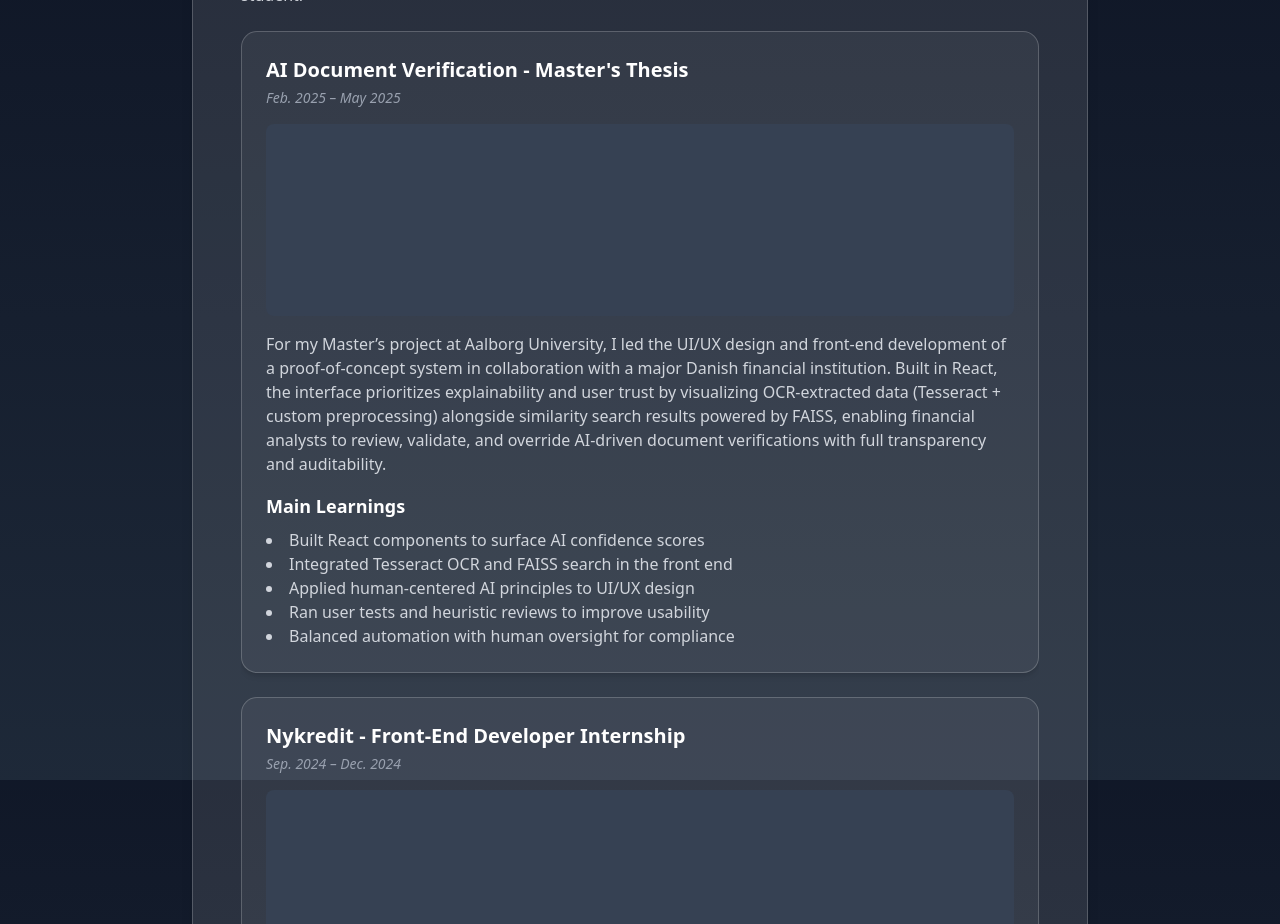
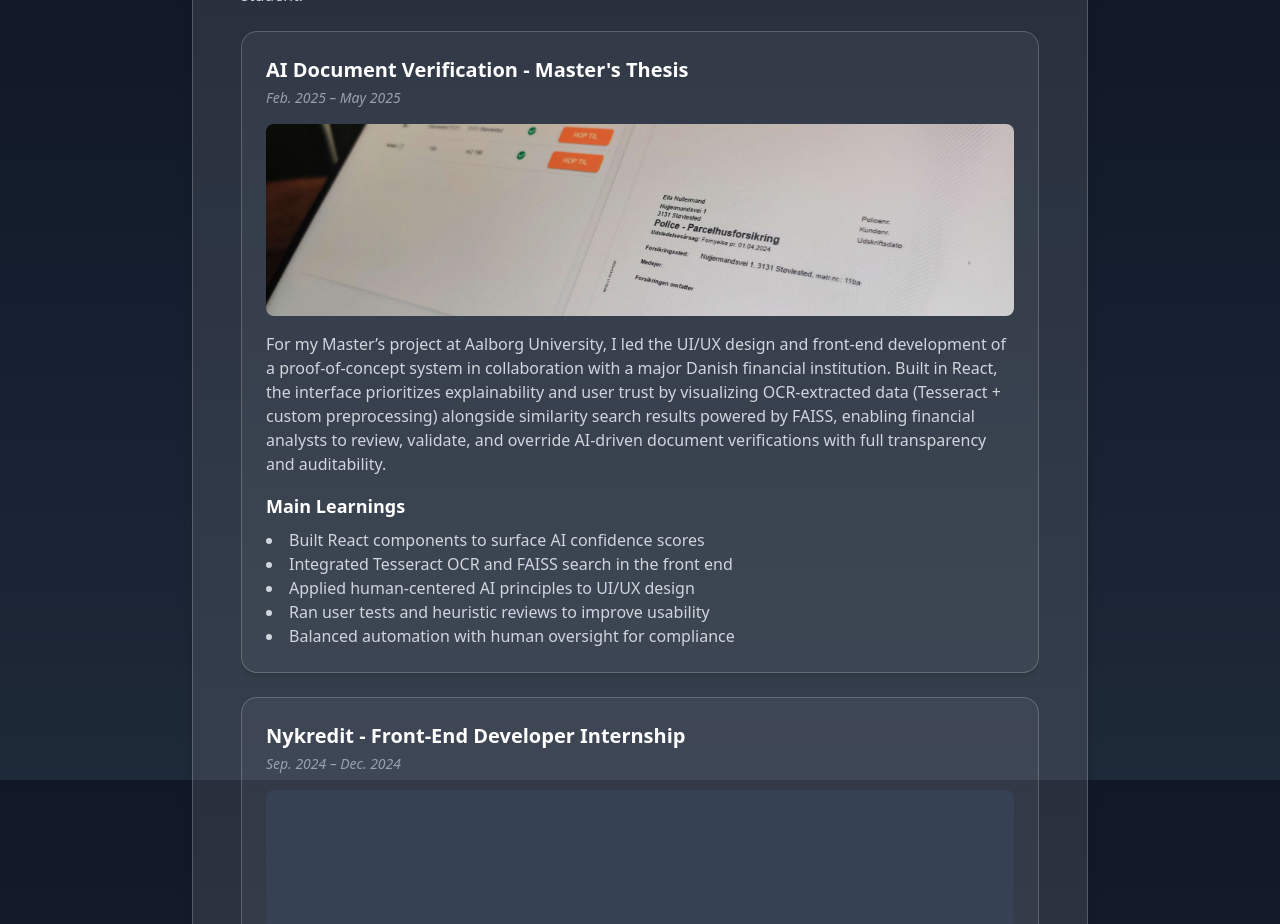
Before and after one commit to RasmusValentin/DevPortfolio, a React (Vite) app: page / in a window 1280 px wide. Shown: the part 1620-2544 px from the top of the page. Built offline with nearby package versions, Linux system fonts and the light colour scheme.

Commit message:
added img to masters section

```diff
--- a/src/App.tsx
+++ b/src/App.tsx
@@ -19,6 +19,7 @@ import muiLogo from './assets/logos/Material UI.png';
 import storybookLogo from './assets/logos/Storybook.png';
 
 import CollipseImg from './assets/collipse.png';
+import MastersImg from './assets/masters.jpg';
 
 function App() {
   const [isModalOpen, setIsModalOpen] = useState(false);
@@ -309,7 +310,11 @@ function App() {
                     <p className='mb-4 text-sm text-gray-400 italic'>
                       Feb. 2025 – May 2025
                     </p>
-                    <div className='mb-4 h-48 w-full rounded-lg bg-gray-700'></div>
+                    <img
+                      src={MastersImg}
+                      alt='Screenshots of the Masters app'
+                      className='mb-4 h-48 w-full rounded-lg object-cover'
+                    />
                     <p className='text-gray-300'>
                       For my Master’s project at Aalborg University, I led the
                       UI/UX design and front-end development of a
```
Also changed, not shown: src/assets/masters.jpg (added).
